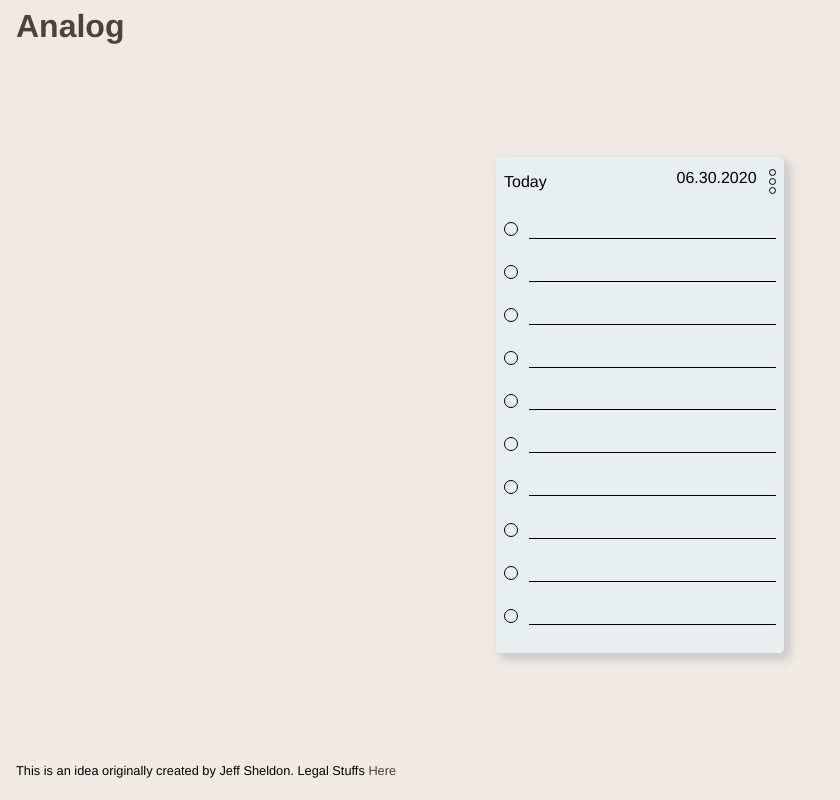
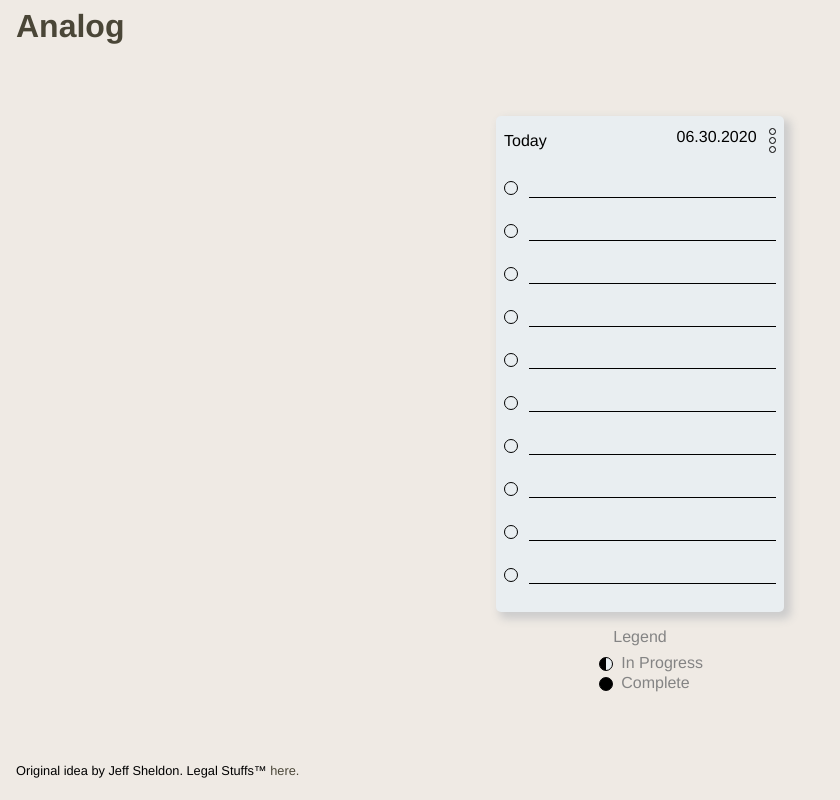
Before and after one commit to dock90/analog, a Next.js app: page / in a window 1280 px wide. Shown: the whole page, without its empty margins (0-840 px from the left). Built offline with nearby package versions, Linux system fonts and the light colour scheme.

Commit message:
Add task legend

```diff
--- a/pages/index.js
+++ b/pages/index.js
@@ -22,9 +22,12 @@ const Title = styled.h1`
   color: ${props => props.theme.colors.primary};
 `
 
-const Card = styled.div`
+const CardContainer = styled.div`
   justify-self: center;
   align-self: center;
+`
+
+const Card = styled.div`
   display: grid;
   grid-template-columns: 1fr;
   grid-template-rows: auto;
@@ -34,6 +37,7 @@ const Card = styled.div`
   width: 18rem;
   height: 30rem;
   padding-bottom: 1rem;
+  margin-bottom: 1rem;
 `
 
 const CardHeader = styled.div`
@@ -105,6 +109,37 @@ const TaskItem = styled.div`
     :focus {
       outline: none;
     }
+  }
+`
+
+const Legend = styled.div`
+  display: grid;
+  grid-template-columns: 1fr;
+  grid-template-rows: 26px 20px 20px;
+
+  p {
+    margin: 0;
+  }
+`
+
+const LegendTitle = styled.p`
+  color: #848484;
+  justify-self: center;
+`
+
+const Key = styled.div`
+  display: grid;
+  grid-template-columns: 1fr 1.3fr;
+  grid-template-rows: 1fr;
+
+  div {
+    justify-self: end;
+    margin-right: 0.5rem;
+    margin-top: 0.2rem;
+  }
+
+  p {
+    color: #848484;
   }
 `
 
@@ -181,6 +216,7 @@ const Home = () => {
       <Header>
         <Title>Analog</Title>
       </Header>
+      <CardContainer>
         <Card>
           <CardHeader>
             <CardType><p>Today</p></CardType>
@@ -219,9 +255,21 @@ const Home = () => {
             )
           })}
         </Card>
+        <Legend>
+          <LegendTitle>Legend</LegendTitle>
+          <Key>
+            <TaskCircle inProgress />
+            <p>In Progress</p>
+          </Key>
+          <Key>
+            <TaskCircle inProgress complete />
+            <p>Complete</p>
+          </Key>
+        </Legend>
+      </CardContainer>
 
       <Footer>
-        <p>This is an idea originally created by Jeff Sheldon. Legal Stuffs <a href='https://github.com/dock90/analog'>Here</a></p>
+        <p>Original idea by Jeff Sheldon. Legal Stuffs&trade; <a href='https://github.com/dock90/analog'>here.</a></p>
       </Footer>
     </Container>
   )
```
Lines whose indentation alone changed are shown as unchanged.
